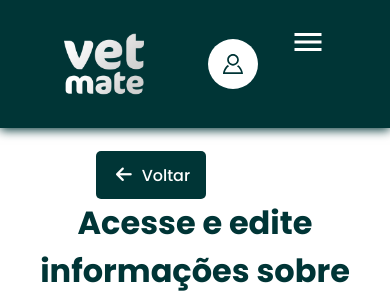
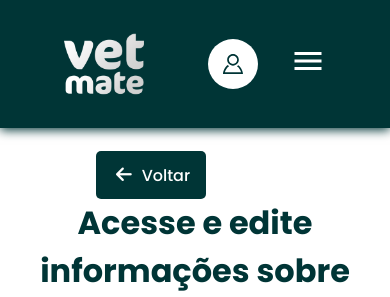
Before and after one commit to vlipe/VetMate, a PHP site: page /html/perfil.html in a window 390 px wide; the page is wider, and only the part inside the window is pictured. Shown: the top 297 px of that part. Run offline with PHP 8.4, Linux system fonts and the light colour scheme; some libraries are stand-ins or nearby versions.

Commit message:
correção no alinhamento do "hambúrguer" da nav bar para dispositivos móveis.

```diff
--- a/VetMate/css/acompanhamento.css
+++ b/VetMate/css/acompanhamento.css
@@ -316,6 +316,7 @@ header {
 
     .mobile-menu-icon {
         display: block;
+        align-self: center;
     }
 
     .mobile-menu-icon button {
--- a/VetMate/css/area-restrita-login.css
+++ b/VetMate/css/area-restrita-login.css
@@ -315,6 +315,7 @@ header {
 
     .mobile-menu-icon {
         display: block;
+        align-self: center;
     }
 
     .mobile-menu-icon button {
@@ -492,7 +493,7 @@ header {
         word-wrap: break-word;
     }
 
-    .card-h3{
+    .card-h3 {
         font-size: 1.3rem;
     }
 }
--- a/VetMate/css/area-restrita.css
+++ b/VetMate/css/area-restrita.css
@@ -115,6 +115,7 @@ header {
 
     .mobile-menu-icon {
         display: block;
+        align-self: center;
     }
 
     .mobile-menu-icon button {
--- a/VetMate/css/buscador.css
+++ b/VetMate/css/buscador.css
@@ -315,6 +315,7 @@ header {
 
   .mobile-menu-icon {
       display: block;
+      align-self: center;
   }
 
   .mobile-menu-icon button {
--- a/VetMate/css/contato.css
+++ b/VetMate/css/contato.css
@@ -117,6 +117,7 @@ header {
 
     .mobile-menu-icon {
         display: block;
+        align-self: center;
     }
 
     .mobile-menu-icon button {
--- a/VetMate/css/detalhes-clinica.css
+++ b/VetMate/css/detalhes-clinica.css
@@ -319,6 +319,7 @@ button {
 
     .mobile-menu-icon {
         display: block;
+        align-self: center;
     }
 
     .mobile-menu-icon button {
--- a/VetMate/css/home.css
+++ b/VetMate/css/home.css
@@ -124,6 +124,7 @@ main {
 
     .mobile-menu-icon {
         display: block;
+        align-self: center;
     }
 
     .mobile-menu-icon button {
--- a/VetMate/css/institucional.css
+++ b/VetMate/css/institucional.css
@@ -120,6 +120,7 @@ main {
 
   .mobile-menu-icon {
       display: block;
+      align-self: center;
   }
 
   .mobile-menu-icon button {
--- a/VetMate/css/perfil.css
+++ b/VetMate/css/perfil.css
@@ -315,6 +315,7 @@ header {
 
     .mobile-menu-icon {
         display: block;
+        align-self: center;
     }
 
     .mobile-menu-icon button {
--- a/VetMate/css/resultado-1.css
+++ b/VetMate/css/resultado-1.css
@@ -315,6 +315,7 @@ header {
 
     .mobile-menu-icon {
         display: block;
+        align-self: center;
     }
 
     .mobile-menu-icon button {
--- a/VetMate/css/servicos.css
+++ b/VetMate/css/servicos.css
@@ -116,6 +116,7 @@ header {
 
     .mobile-menu-icon {
         display: block;
+        align-self: center;
     }
 
     .mobile-menu-icon button {
```
Also changed, not shown: VetMate/css/vacinas.css (+3 -11 lines).
